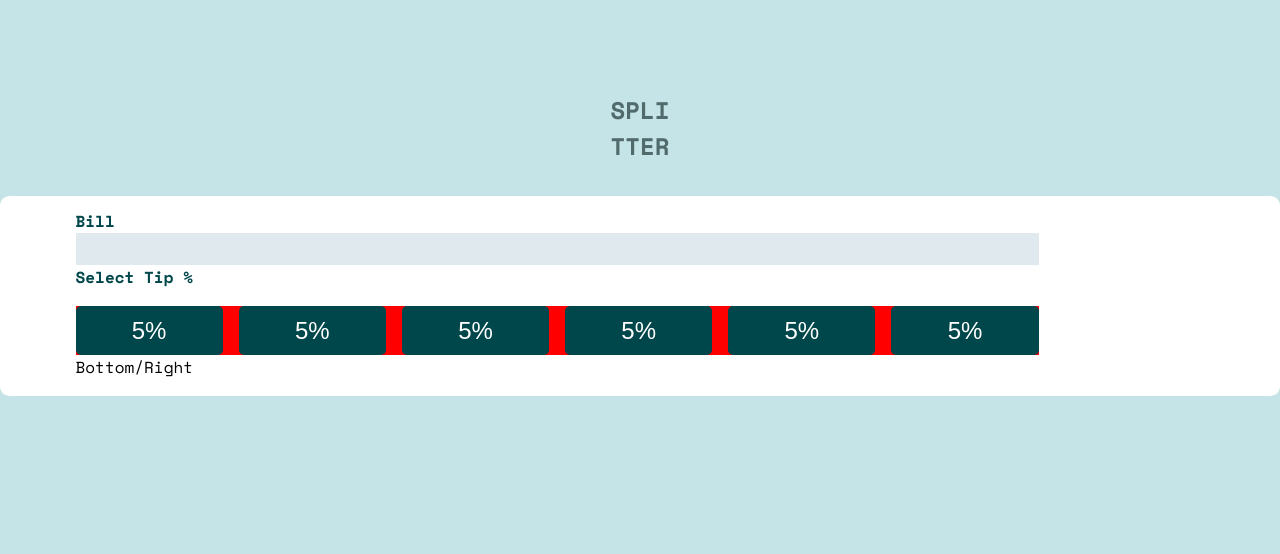
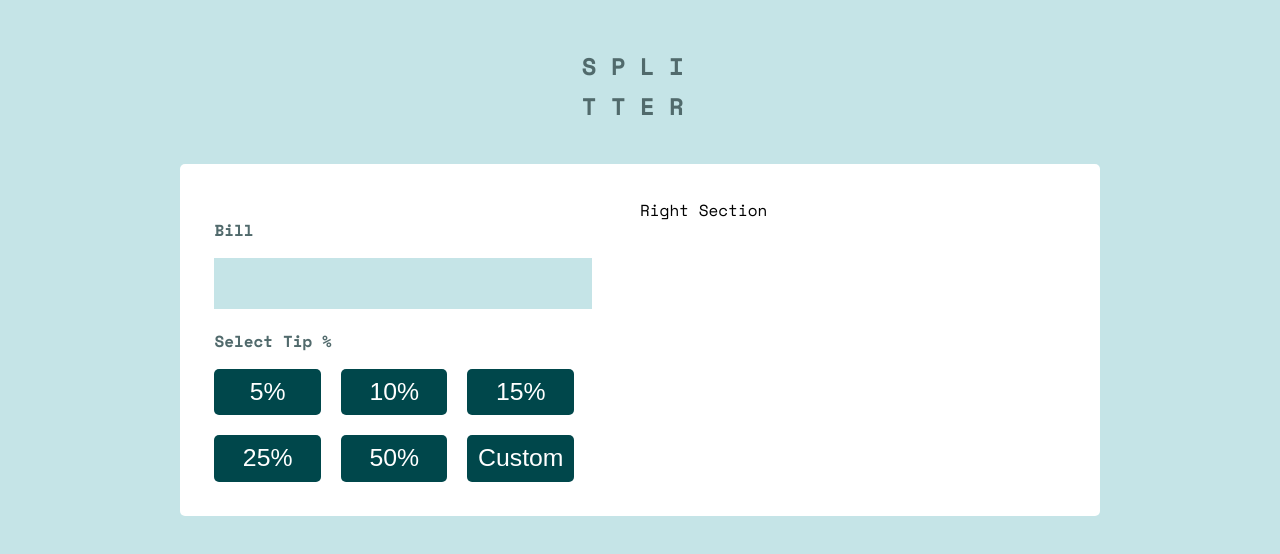
Before and after one commit to BlastChrome/Tip-Calculator, a React (Create React App) app in the folder tip-calculator/: page / in a window 1280 px wide. Shown: the top 554 px of the page. Built offline with nearby package versions, Linux system fonts and the light colour scheme.

Commit message:
reformatted html

```diff
--- a/tip-calculator/public/css/main.css
+++ b/tip-calculator/public/css/main.css
@@ -1,83 +1,146 @@
 * {
+  /* resets */
   margin: 0;
   padding: 0;
   box-sizing: border-box;
 }
+body {
+  /* vars */
+  --main-bg-clr: #c5e4e7;
+  --btn-bg-clr: #00474b;
+  --btn-highlight-clr: #9fe8df;
+  --tip-total-clr: #25c1ac;
+  --error-clr: #b47c6d;
+  --header-txt: #516a6c;
 
-body {
+  /* font-styles */
   font-family: "Space Mono", monospace;
-  --bg-color: #c5e4e7;
-  --dark-green: #00474b;
-  --light-green: #9fe8df;
-  --middle-green: #25c1ac;
-  --error: #b47c6d;
-  --header-txt-clr: #516a6c;
-
-  background-color: var(--bg-color);
 }
 
-.header-txt-1,
-.header-txt-2 {
-  letter-spacing: 42%;
-  color: var(--header-txt-clr);
-  font-size: 24px;
+/* font-classes */
+.header-txt {
+  font-weight: bold;
+  font-size: 1.5rem;
+  letter-spacing: 0.9rem;
+  margin-bottom: 0.25rem;
   text-align: center;
+  color: var(--header-txt);
 }
-.header-txt-1 {
-  margin-top: 5.75rem;
+.header-txt:nth-of-type(1) {
+  margin-top: 3rem;
+}
+.header-txt:nth-of-type(2) {
+  margin-bottom: 2.5rem;
 }
 
-.tip-container {
-  margin-top: 2rem;
-  background-color: #ffffff;
+label {
+  color: var(--header-txt);
+  display: block;
+  margin-bottom: 0.55rem;
+  font-weight: bold;
+  margin: 1.25rem 0 1rem 0;
+}
+input {
+  background-color: var(--main-bg-clr);
+  border: none;
   width: 100%;
-  height: 200px;
-  border-radius: 0.6rem;
-  padding: 0.8rem;
+  text-align: right;
+  max-width: 23.625rem;
+  /* min-width: 20rem; */
 }
 
-.tip-container .container {
+/* containers */
+.container {
+  margin: 0 auto;
+  min-width: 320px;
+  max-width: 920px;
+}
+.tip-body {
+  background-color: #ffffff;
   display: flex;
   flex-direction: column;
-  align-items: flex-start;
-  justify-content: flex-start;
 }
 
-.select-txt {
-  display: block;
-  color: #00474b;
-  font-weight: bold;
-  font-size: 16px;
+.btn {
+  border: none;
+  background-color: var(--btn-bg-clr);
+  color: #ffffff;
+  font-size: 1.55rem;
+  border-radius: 5px;
+  transition: all 0.2s ease-in-out;
+}
+.btn:hover {
+  background-color: var(--btn-highlight-clr);
+  color: var(--btn-bg-clr);
+  cursor: pointer;
+}
+.btn-container {
+  display: flex;
+  flex-wrap: wrap;
+  max-width: 511px;
 }
 
-.tip-container .container input {
-  border: none;
-  background-color: #e0e9ee;
-  text-align: right;
-  padding: 0.55rem 1rem;
-  width: 100%;
-}
-.tip-container .container {
-  width: 90%;
-  margin: 0 auto;
+/* smallest mobile size */
+@media screen and (min-width: 320px) {
+  body {
+    background-color: var(--main-bg-clr);
+  }
+  .tip-body {
+    border-radius: 5px;
+    padding: 0.95rem 0.75rem;
+  }
+  input {
+    font-size: 1.25rem;
+    padding: 0.86rem 0;
+  }
+  .btn {
+    width: 7.813rem;
+    height: 3.438rem;
+  }
+  .btn-container {
+    gap: 1.25rem;
+  }
 }
 
-.tip-btn-container {
-  display: flex;
-  flex-wrap: wrap;
-  justify-content: space-between;
-  gap: 1rem;
-  margin-top: 1.05rem;
-  background-color: red;
-  width: 100%;
-  /* flex-direction: column; */
+/* primary mobile */
+@media screen and (min-width: 375px) {
+  body {
+  }
+  .tip-body {
+    padding: 0.95rem 1.25rem;
+  }
+  .btn {
+    width: 9.813rem;
+  }
 }
-.btn {
-  border-radius: 5px;
-  border: none;
-  color: white;
-  font-size: 24px;
-  padding: 0.65rem 0;
-  width: 9.2rem;
-  background-color: #00474b;
+
+/* tablet  size*/
+@media screen and (min-width: 768px) {
+  body {
+  }
+  .btn {
+    height: 2.9rem;
+    width: 6.66rem;
+  }
+  .top-left-section {
+    width: 50%;
+  }
+  .tip-body {
+    flex-direction: row;
+  }
 }
+
+/* small laptop size*/
+@media screen and (min-width: 1024px) {
+  body {
+  }
+  .tip-body {
+    padding: 2.15rem 2.15rem;
+  }
+}
+
+/* primary desktop size */
+@media screen and (min-width: 1400px) {
+  body {
+  }
+}
--- a/tip-calculator/src/App.js
+++ b/tip-calculator/src/App.js
@@ -2,31 +2,31 @@ import React from "react";
 
 const App = () => {
   return (
-    <div className="container">
-      <h1 className="header-txt-1">SPLI</h1>
-      <h1 className="header-txt-2">TTER</h1>
-      <div className="tip-container">
+    <>
+      <body>
         <div className="container">
-          <div className="top-left-section">
-            <label className="select-txt" htmlFor="bill">
-              Bill
-            </label>
-            <input type="text" name="bill" />
-            <p className="select-txt">Select Tip %</p>
-            <div className="tip-btn-container">
-              <button className="btn">5%</button>
-              <button className="btn">5%</button>
-              <button className="btn">5%</button>
-              <button className="btn">5%</button>
-              <button className="btn">5%</button>
-              <button className="btn">5%</button>
+          <h1 className="header-txt">SPLI</h1>
+          <h1 className="header-txt">TTER</h1>
+          <div className="tip-body">
+            <div className="top-left-section">
+              <label htmlFor="bill">Bill</label>
+              <input type="text" name="bill" />
+
+              <label htmlFor="Tip">Select Tip %</label>
+              <div className="btn-container">
+                <button className="btn tip-btn">5%</button>
+                <button className="btn tip-btn">10%</button>
+                <button className="btn tip-btn">15%</button>
+                <button className="btn tip-btn">25%</button>
+                <button className="btn tip-btn">50%</button>
+                <button className="btn tip-btn">Custom</button>
+              </div>
             </div>
+            <div className="bot-right-section">Right Section</div>
           </div>
-
-          <div className="bottom-right-section">Bottom/Right</div>
         </div>
-      </div>
-    </div>
+      </body>
+    </>
   );
 };
 
```
